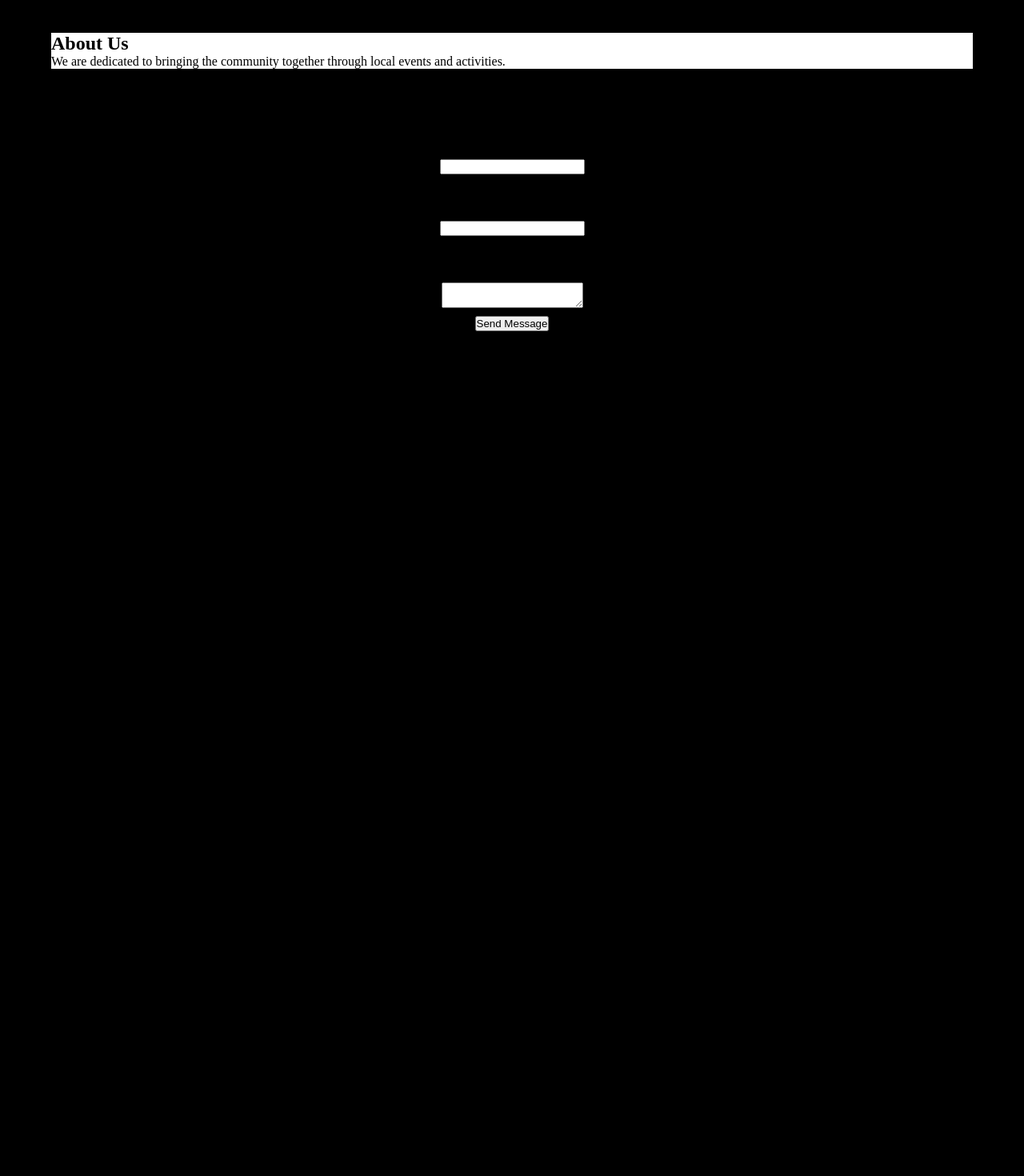
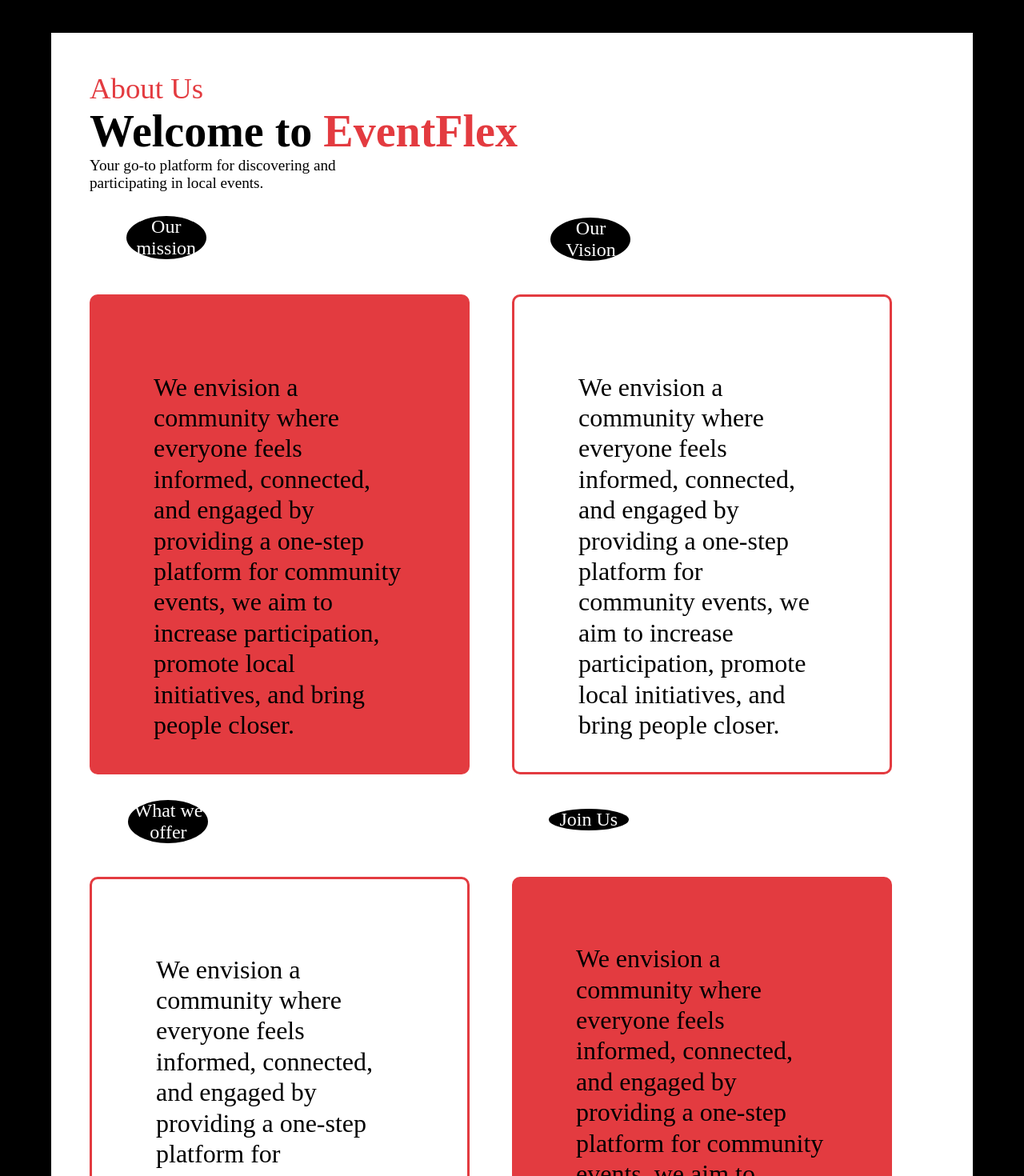
Before and after one commit to Kortsa/community-Event-site, a React (Vite) app: page / in a window 1280 px wide. Shown: the part 740-2210 px from the top of the page at 80% size. Before the commit the page ends 1174 px from the top, so only its background shows below. Built offline with nearby package versions, Linux system fonts and the light colour scheme; a web font is replaced by a local one.

Commit message:
worked on about page

```diff
--- a/src/Components/NavBar.css
+++ b/src/Components/NavBar.css
@@ -9,8 +9,9 @@
   justify-content: space-between;
   width: 90%;
   background-color: rgba(129, 123, 123, 0.9);
-  border-radius: 10px;
+  /* border-radius: 10px; */
   padding: 15px;
+  z-index: 1111;
 }
 
 .navbar img {
@@ -63,3 +64,7 @@
   display: flex;
   flex-direction: column;
 }
+
+a {
+  text-decoration: none;
+}
--- a/src/Pages/About/About.css
+++ b/src/Pages/About/About.css
@@ -2,4 +2,76 @@
   background-color: white;
   width: 90%;
   margin: auto;
+  padding: 3rem;
+  /* border-radius: 10px; */
+  z-index: -11111;
 }
+
+.about-contents h2 {
+  font-weight: 100;
+  font-size: 2.3rem;
+  color: #e33b40;
+}
+
+.about-contents h1 {
+  font-size: 3.5rem;
+}
+
+.about-contents h1 span {
+  color: #e33b40;
+}
+
+.about-contents p {
+  width: 30%;
+  font-size: 1.2rem;
+  font-weight: 100;
+}
+
+.cards {
+  width: 100%;
+  display: grid;
+  grid-template-columns: 1fr 1fr;
+}
+
+.cards .card {
+  display: flex;
+  flex-direction: column;
+  justify-content: center;
+  align-items: center;
+  background-color: #e33b40;
+  width: 90%;
+  height: 600px;
+  border-radius: 10px;
+  padding: 5rem;
+  margin-top: 8rem;
+}
+
+.cards .white {
+  background-color: white;
+  border: 3px solid #e33b40;
+}
+
+.cards .card .card-top {
+  position: relative;
+  bottom: 32%;
+  right: 45%;
+  display: flex;
+  flex-direction: column;
+  justify-content: center;
+  align-items: center;
+  background-color: black;
+  color: white;
+  border-radius: 100%;
+  width: 100px;
+  height: 100px;
+  font-size: 1.5rem;
+  text-align: center;
+
+}
+
+.cards .card p {
+  text-align: left;
+  width: 100%;
+  line-height: 1.2;
+  font-size: 2rem;
+}
--- a/src/Pages/About/About.jsx
+++ b/src/Pages/About/About.jsx
@@ -1,12 +1,53 @@
-import "../About/About.css"
+import "../About/About.css";
 const About = () => {
   return (
     <div className="about-contents">
       <h2>About Us</h2>
+      <h1>
+        Welcome to <span>EventFlex</span>
+      </h1>
       <p>
-        We are dedicated to bringing the community together through local events
-        and activities.
+        Your go-to platform for discovering and participating in local events.
       </p>
+
+      <div className="cards">
+        <div className="card">
+          <div className="card-top">Our mission</div>
+          <p>
+            We envision a community where everyone feels informed, connected,
+            and engaged by providing a one-step platform for community events,
+            we aim to increase participation, promote local initiatives, and
+            bring people closer.
+          </p>
+        </div>
+        <div className="card white">
+          <div className="card-top">Our Vision</div>
+          <p>
+            We envision a community where everyone feels informed, connected,
+            and engaged by providing a one-step platform for community events,
+            we aim to increase participation, promote local initiatives, and
+            bring people closer.
+          </p>
+        </div>
+        <div className="card white">
+          <div className="card-top">What we offer</div>
+          <p>
+            We envision a community where everyone feels informed, connected,
+            and engaged by providing a one-step platform for community events,
+            we aim to increase participation, promote local initiatives, and
+            bring people closer.
+          </p>
+        </div>
+        <div className="card ">
+          <div className="card-top">Join Us</div>
+          <p>
+            We envision a community where everyone feels informed, connected,
+            and engaged by providing a one-step platform for community events,
+            we aim to increase participation, promote local initiatives, and
+            bring people closer.
+          </p>
+        </div>
+      </div>
     </div>
   );
 };
--- a/src/Pages/Home/HomePage.css
+++ b/src/Pages/Home/HomePage.css
@@ -41,7 +41,7 @@
   font-weight: bolder;
   font-size: 1.5rem;
   padding: 20px;
-  margin: 6rem 6rem;
+  margin: 6rem 3rem;
   width: 220px;
   border-radius: 10px;
 }
```
